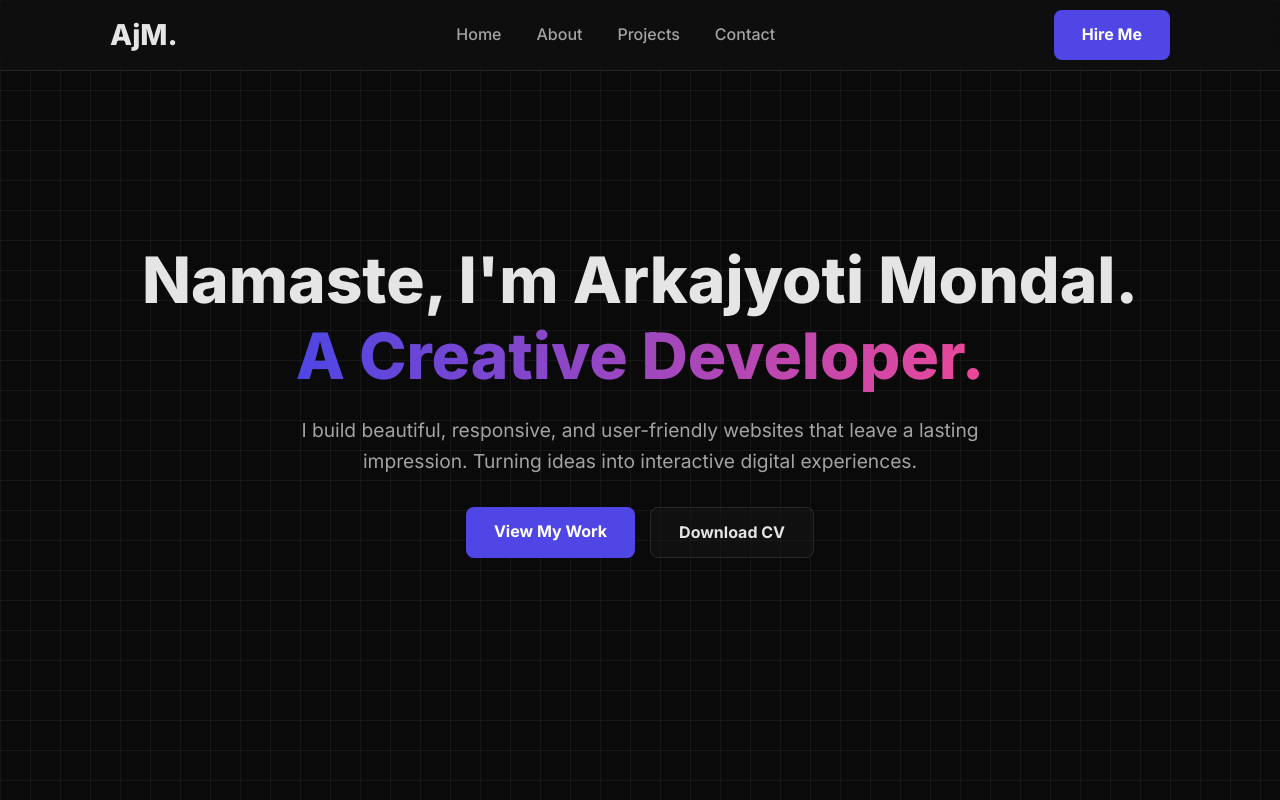
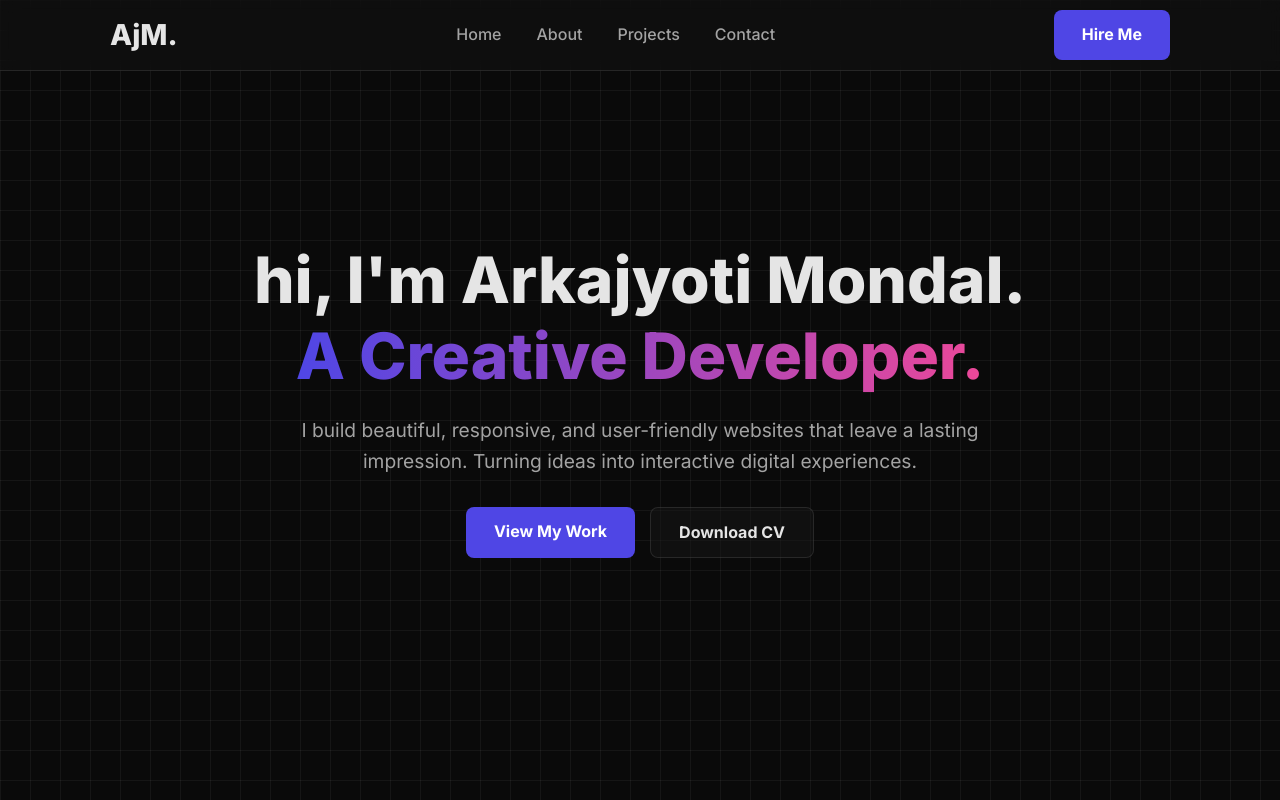
Before and after one commit to arkajyotimondal/Portfolio, a plain HTML site: page index.html in a window 1280 px wide. Shown: the top 800 px of the page. Drawn offline with Linux system fonts and the light colour scheme.

Commit message:
adding portfolio

```diff
--- a/index.html
+++ b/index.html
@@ -44,7 +44,7 @@
         <section id="home">
             <div class="container">
                 <div class="hero-content fade-in">
-                    <h1>Namaste, I'm Arkajyoti Mondal.<br><span class="gradient-text">A Creative Developer.</span></h1>
+                    <h1>hi, I'm Arkajyoti Mondal.<br><span class="gradient-text">A Creative Developer.</span></h1>
                     <p>I build beautiful, responsive, and user-friendly websites that leave a lasting impression.
                         Turning ideas into interactive digital experiences.</p>
                     <div class="hero-buttons">
```
